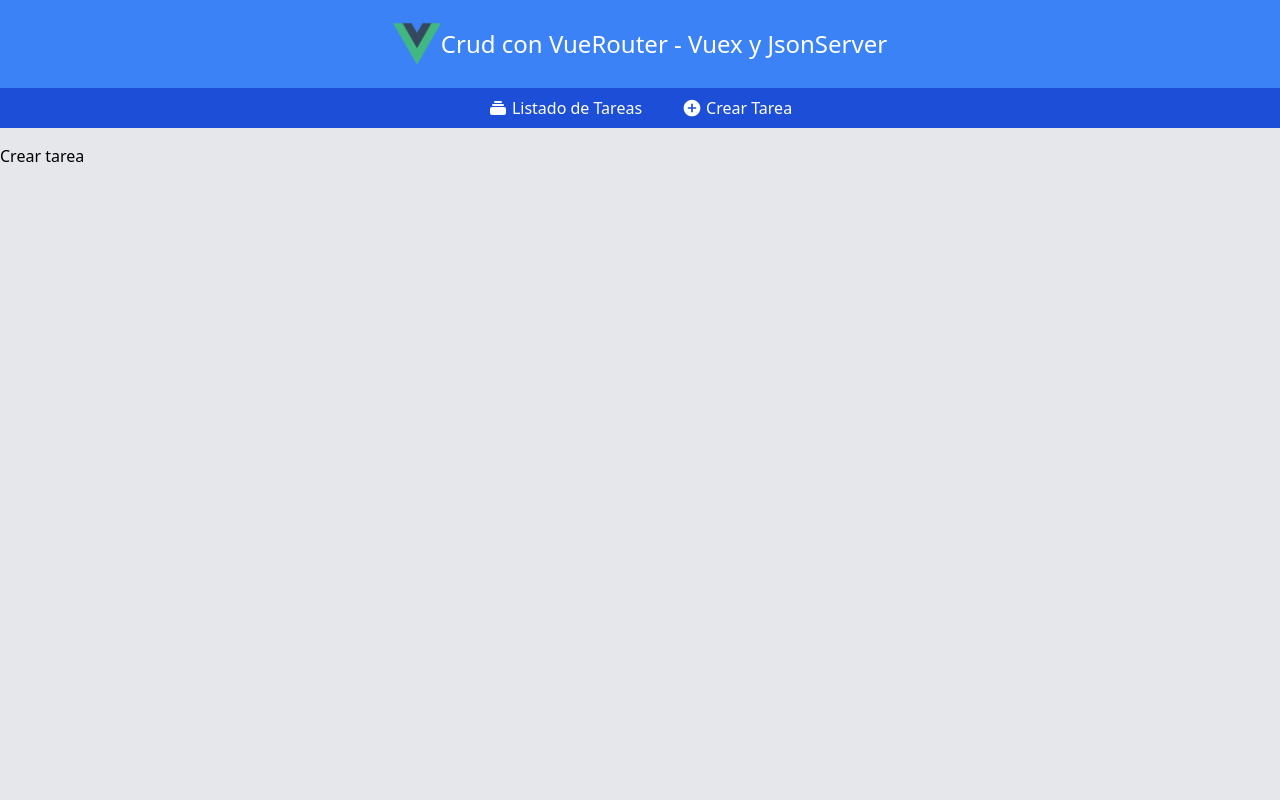
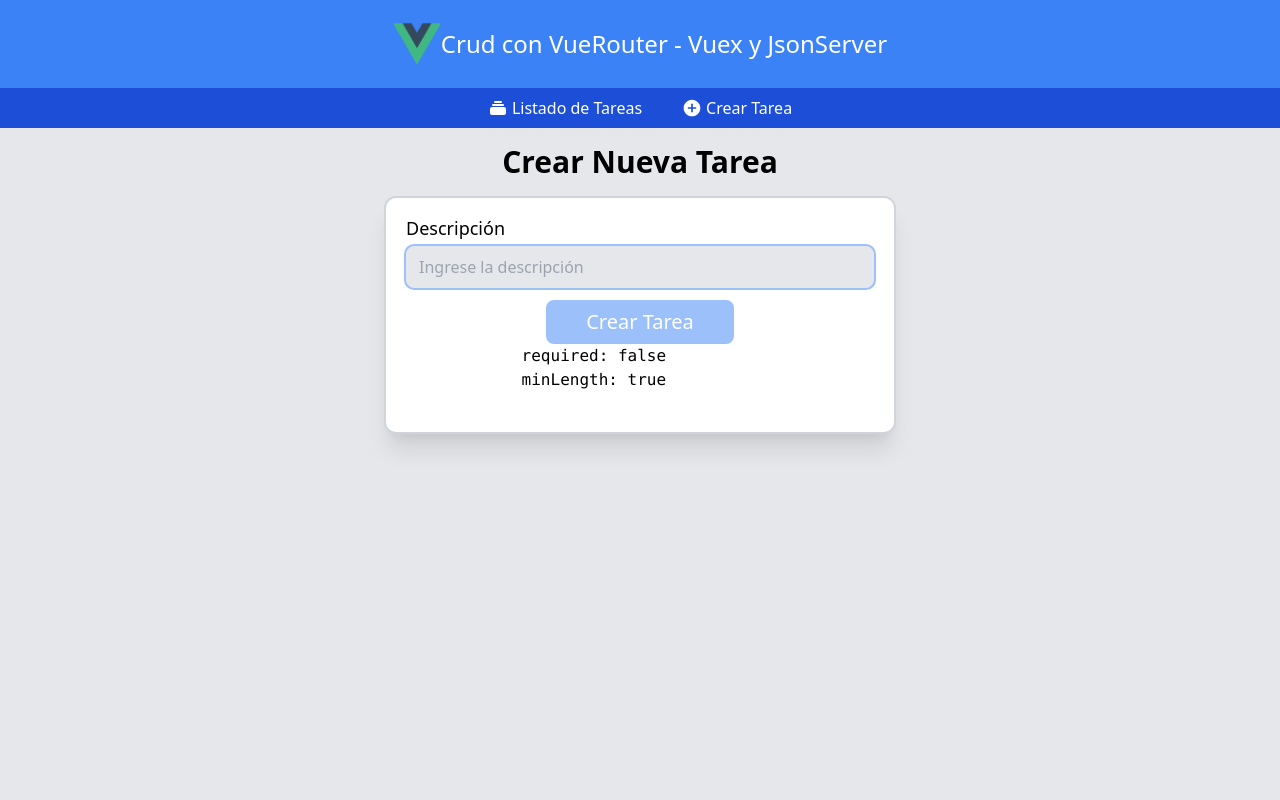
Before and after one commit to FernandoDRomano/crud-with-vue-and-vue-router, a Vue app: page /create in a window 1280 px wide. Shown: the top 800 px of the page. Built offline with nearby package versions, Linux system fonts and the light colour scheme.

Commit message:
Caracteristica: Crear tarea lista

```diff
--- /dev/null
+++ b/src/components/todos/FormTodo.vue
@@ -0,0 +1,74 @@
+<template>
+    <form @submit.prevent="sendForm" class="flex flex-col w-full md:w-2/5 mx-auto bg-white border-2 border-gray-300 rounded-xl shadow-xl px-5 py-4">
+        <div class="mb-3 flex flex-col">
+            <label for="text" class="font-light text-lg mb-1">Descripción</label>
+            <input
+                class="bg-gray-200 px-3 py-2 border ring-2 focus:outline-none rounded-lg"
+                :class="[$v.todo.text.$error ? 'ring-red-500' : '']"
+                type="text"
+                name="text"
+                placeholder="Ingrese la descripción"
+                v-model.lazy="$v.todo.text.$model"
+                @input="$v.todo.text.$reset()"
+                @blur="$v.todo.text.$touch()">
+
+            <small
+                v-if="$v.todo.text.$dirty && !$v.todo.text.required"
+                class="text-red-500 text-ms mt-1">
+                La descripción es requerida
+            </small>
+
+            <small
+                v-if="$v.todo.text.$dirty && !$v.todo.text.minLength"
+                class="text-red-500 text-ms mt-1">
+                La descripción debe tener mas de 4 caracteres
+            </small>
+        </div>
+
+        <button
+            :disabled="$v.$invalid"
+            type="submit"
+            class="w-2/5 mx-auto bg-blue-500 text-white font-medium text-center text-xl py-2 rounded-lg disabled:opacity-50">
+            {{ button }}
+        </button>
+
+        <pre>
+            required: {{$v.todo.text.required}}
+            minLength: {{$v.todo.text.minLength}}
+        </pre>
+    </form>
+</template>
+
+<script>
+    import { validationMixin } from 'vuelidate'
+    import { required, minLength } from 'vuelidate/lib/validators'
+
+    export default {
+        name: 'FormTodo',
+        mixins: [validationMixin],
+        validations: {
+            todo:{
+                text:{
+                    required,
+                    minLength: minLength(4)
+                }
+            }
+        },
+        props:{
+            todo:{
+                type: Object,
+                required: true
+            },
+            button:{
+                type: String,
+                required: true,
+                default: 'Guardar'
+            }
+        },
+        methods:{
+            sendForm(){
+                this.$emit('processForm', this.todo)
+            }
+        }
+    }
+</script>
--- a/src/modules/todos/actions.js
+++ b/src/modules/todos/actions.js
@@ -13,7 +13,7 @@ export async function setTodos({commit}){
     }
 }
 
-export async function addTodo({commit}, payload){
+export async function addTodo({commit, dispatch}, payload){
     try {
         await Vue.axios({
             url: '/todos',
@@ -24,6 +24,8 @@ export async function addTodo({commit}, payload){
                 status: false
             }
         })
+
+        dispatch('setTodos')
     } catch (e) {
         commit('setError', e.message)
     }
--- a/src/views/CreateTodo.vue
+++ b/src/views/CreateTodo.vue
@@ -1,15 +1,35 @@
 <template>
     <div>
-        Crear tarea
+        <h2 class="text-3xl text-center font-bold mb-4">Crear Nueva Tarea</h2>
+        <form-todo :todo="todo" button="Crear Tarea" @processForm="processForm"></form-todo>
     </div>
 </template>
 
 <script>
+    import FormTodo from '@/components/todos/FormTodo.vue'
+    import {mapActions} from 'vuex'
     export default {
-        name: 'CreateTodo'
+        name: 'CreateTodo',
+        data(){
+            return{
+                todo:{
+                    text: ''
+                }
+            }
+        },
+        components:{
+            FormTodo
+        },
+        methods:{
+            ...mapActions({
+                _addTodo: 'todos/addTodo'
+            }),
+            processForm(todo){
+                this._addTodo(todo)
+                this.$router.push({
+                    name: 'list-todos'
+                })
+            }
+        }
     }
 </script>
-
-<style lang="scss" scoped>
-
-</style>
--- a/src/views/ListTodos.vue
+++ b/src/views/ListTodos.vue
@@ -2,8 +2,8 @@
     <div>
         <h2 class="text-3xl text-center font-bold mb-4">Listado de Tareas</h2>
         <div class="grid grid-cols-1 md:grid-cols-2">
-            <list-todos :todos="_complete" title="Tareas Pendientes"></list-todos>
-            <list-todos :todos="_incomplete" title="Tareas Finalizadas"></list-todos>
+            <list-todos :todos="_incomplete" title="Tareas Pendientes"></list-todos>
+            <list-todos :todos="_complete" title="Tareas Finalizadas"></list-todos>
         </div>
     </div>
 </template>
--- a/tailwind.config.js
+++ b/tailwind.config.js
@@ -918,7 +918,7 @@ module.exports = {
     mixBlendMode: ['responsive'],
     objectFit: ['responsive'],
     objectPosition: ['responsive'],
-    opacity: ['responsive', 'group-hover', 'focus-within', 'hover', 'focus'],
+    opacity: ['responsive', 'group-hover', 'focus-within', 'hover', 'focus', 'disabled'],
     order: ['responsive'],
     outline: ['responsive', 'focus-within', 'focus'],
     overflow: ['responsive'],
```
